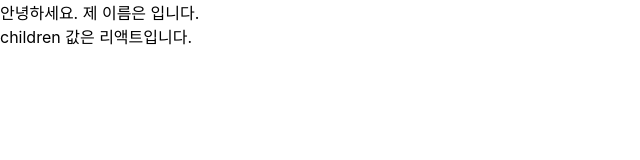
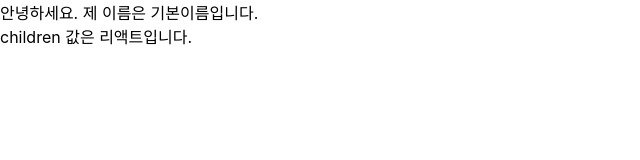
Before and after one commit to seungbeen803/2023ReactStudy, a React (Create React App) app: page / in a window 1280 px wide. Shown: the top 160 px of the page, without its empty margins (0-640 px from the left). Built offline with nearby package versions, Linux system fonts and the light colour scheme.

Commit message:
props.을 적용하지 않아도 적용가능

```diff
--- a/src/MyComponent.js
+++ b/src/MyComponent.js
@@ -2,13 +2,18 @@
 // function ----> = () => { }
 // function MyComponent { }
 const MyComponent = props => {
+  const {name, children } = props;
   return (
     <div>
-      안녕하세요. 제 이름은 {props.name}입니다. <br />
-      children 값은 {props.children}
+      안녕하세요. 제 이름은 {name}입니다. <br />
+      children 값은 {children}
       입니다.
       </div>
   );
 };
 
+MyComponent.defaultProps =  {
+  name : "기본이름"
+};
+
 export default MyComponent
```
